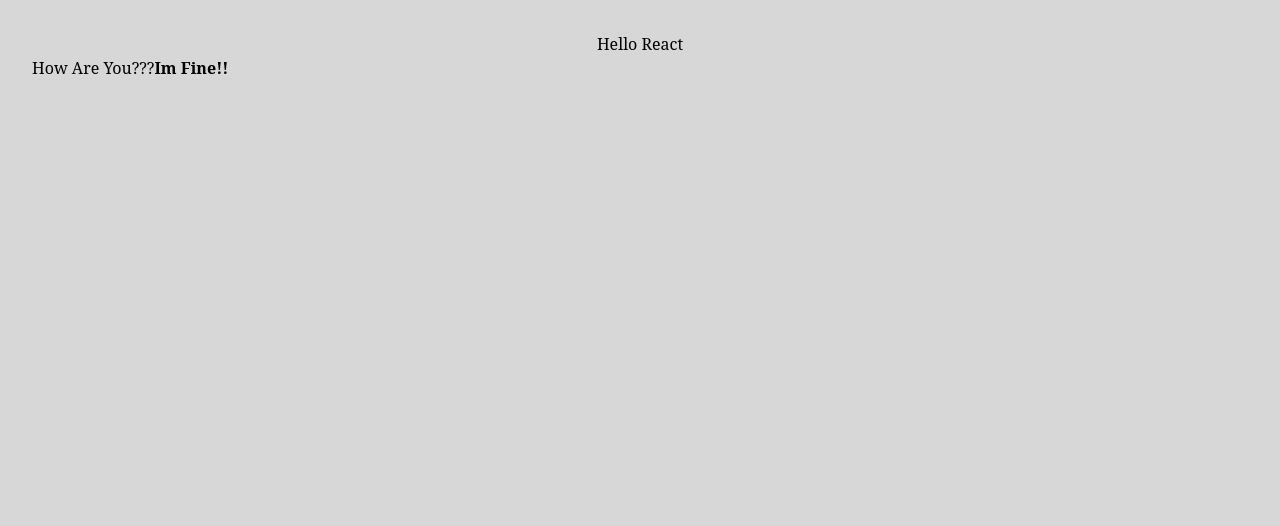
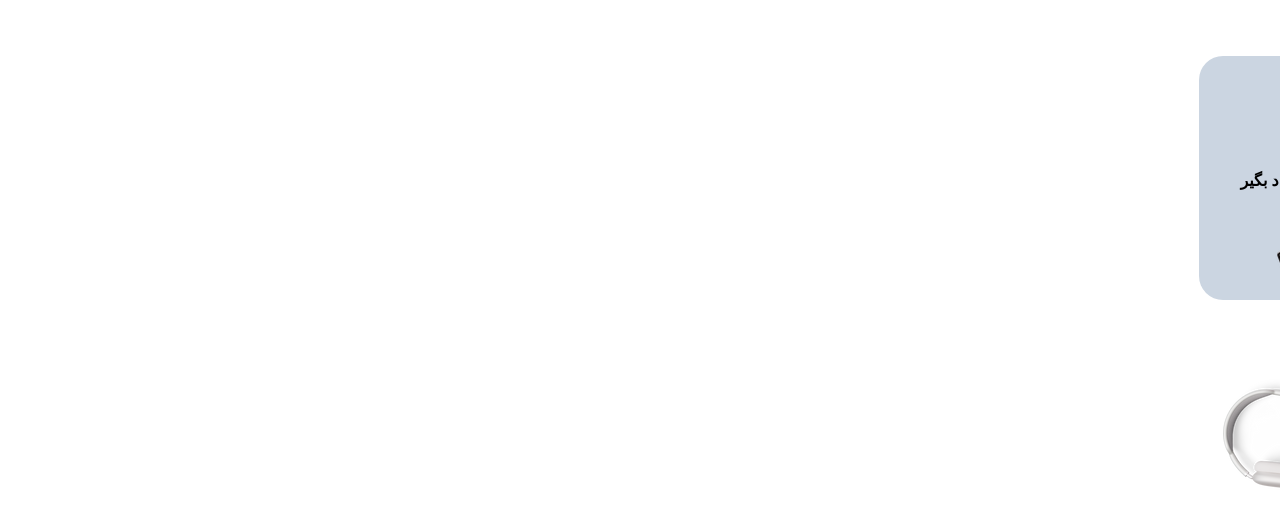
Before and after one commit to academy-react-summer1403/Creative-Team, a React (Vite) app: page / in a window 1280 px wide. Shown: the top 526 px of the page. Built offline with nearby package versions, Linux system fonts and the light colour scheme.

Commit message:
update forgot01

```diff
--- a/src/Components/Forgot/PageForgot01/index.jsx
+++ b/src/Components/Forgot/PageForgot01/index.jsx
@@ -1,48 +1,57 @@
-import React from 'react'
+import React from "react";
 
 const firstPageForgot = () => {
   return (
     <>
-      <div className=" body">
-        <div className="rightSection">
-          <div className="top">
+      <div className=" body-forgot top-40 left-28 flex flex-row ">
+        <div className="rightSection ml-15">
+          <div className="top flex flex-row justify-content-between ">
             <div className="right ">
-              <div className="rectangle101 ">
+              <div className="rectangle101 w-60 h-2 top-14 left-full">
                 <img src="./src/assets/image/Rectangle 101.png" />
               </div>
-              <h5 className=" font-bold">واردکردن ایمیل</h5>
+              <h5 className=" mt-5 ">واردکردن ایمیل</h5>
             </div>
-            <div className="left">
-              <div className="rectangle102">
+            <div className="left flex flex-col">
+              <div className="rectangle102 w-60 h-2">
                 <img src="./src/assets/image/Rectangle 102.png" />
               </div>
-              <h5>تایید کد ارسال شده دو مرحله‌ای</h5>
-              <h5>( درصورت فعال بودن دو مرحله‌ای )</h5>
+              <h5 className="mt-5">تایید کد ارسال شده دو مرحله‌ای</h5>
+              <h5 className="mt-5">( درصورت فعال بودن دو مرحله‌ای )</h5>
             </div>
           </div>
           <div className="bottom">
-            <h3>فراموشی رمزعبور!</h3>
+            <h3 className="font-bold l-0">فراموشی رمزعبور!</h3>
             <div>
               {" "}
               <h5>اگر رمزعبور خود را فراموش کرده‌اید ایمیل خود را وارد</h5>
               <h5>کنید تا لینک صفحه تغییر رمزعبور برای شما ارسال شود</h5>
             </div>
             <h5>ایمیل</h5>
-            <div>
-              <input type="text" placeholder="ایمیل خود را وارد کنید" />
+            <div className="w-60  ">
+              <input
+                className=" font-thin border-solid border-2 rounded-xl hover:border-blue-700"
+                type="text"
+                placeholder="ایمیل خود را وارد کنید"
+              />
             </div>
             <button className="sendEmail">
               ارسال ایمیل
-              {/* <input type="button" placeholder="ارسال لینک" /> */}
+              <input type="button" placeholder="ارسال لینک" />
             </button>
             <button className="back">بازگشت</button>
           </div>
         </div>
-        <div className="leftSection">
-          <div className="logo">
-            <img src="./src/assets/image/logo.png" />
-            <img src="./src/assets/image/logoTitle.png" />
-            <h3 className='"font-mono" "text-3xl" "font-bold" "leading-10" "text-center"'>
+        <div className="leftSection backF bg-slate-300 left-8 top-32 rounded-l-3xl h-">
+          <div className="logo ">
+            <div className="flex flex-row">
+              <img className="size-10" src="./src/assets/image/logo.png" />
+              <img
+                className="w-48 h-10"
+                src="./src/assets/image/logoTitle.png"
+              />
+            </div>
+            <h3 className="w-72 h-12 top-40 left-96 font-bold ">
               شروع یک ماجراجویی
             </h3>
             <h5 className="text-red font-semibold">
--- a/src/app/index.jsx
+++ b/src/app/index.jsx
@@ -2,8 +2,8 @@ import React from "react";
 // import { useState } from "react";
 // import reactLogo from "./assets/react.svg";
 // import viteLogo from "./vite.svg";
-// import FirstPageForgot from "../Components/Forgot/PageForgot01/index.jsx";
-import SecondPageForgot from "../Components/Forgot/PageForgot02/index.jsx";
+import FirstPageForgot from "../Components/Forgot/PageForgot01/index.jsx";
+// import SecondPageForgot from "../Components/Forgot/PageForgot02/index.jsx";
 import "./App.css";
 import "../index.css";
 // import { authRoutes } from "../Config/Router/Auth.router";
@@ -13,8 +13,8 @@ function App() {
   return (
     <>
       Hello React
-      {/* <FirstPageForgot /> */}
-      <SecondPageForgot />
+      <FirstPageForgot />
+      {/* <SecondPageForgot /> */}
       {/* Routers */}
     </>
   );
--- a/src/index.css
+++ b/src/index.css
@@ -5,11 +5,23 @@
   margin: 0;
   padding: 0;
   box-sizing: border-box;
+  direction: rtl;
 }
 
-body {
+body-forgot {
   font-family: "Noto Serif", serif, Ariel, Helvetica, sans-serif;
-  background: #d7d7d7;
+  background: #ffffff;
+  width: 1440px;
+  height: 1024px;
+}
+backF {
+  width: 748px;
+  height: 960px;
+  top: 32px;
+  left: 32px;
+  gap: 0px;
+  border-radius: 32px 32px 32px 32px;
+  opacity: 0px;
 }
 b {
   color: blue;
```
